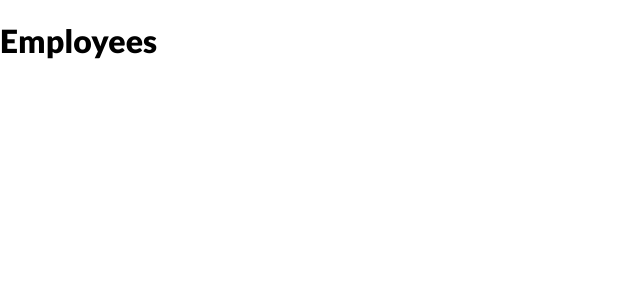
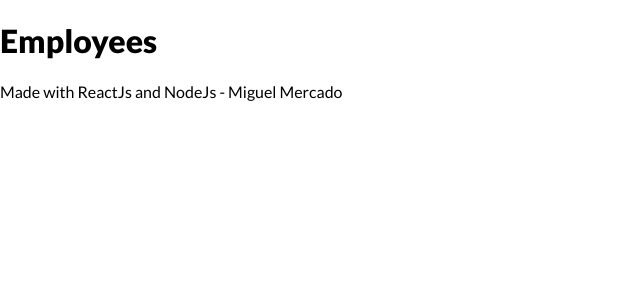
Before and after one commit to mmercado4/employees.nailted.miguelmercado, a React (Create React App) app: page / in a window 1280 px wide. Shown: the top 300 px of the page, without its empty margins (0-640 px from the left). Built offline with nearby package versions, Linux system fonts and the light colour scheme; the HTML template or start-up script is replaced by a standard one.

Commit message:
feat(footer): create footer component

```diff
--- a/package.json
+++ b/package.json
@@ -3,6 +3,9 @@
   "version": "0.1.0",
   "private": true,
   "dependencies": {
+    "@fortawesome/fontawesome-svg-core": "^6.2.0",
+    "@fortawesome/free-solid-svg-icons": "^6.2.0",
+    "@fortawesome/react-fontawesome": "^0.2.0",
     "@testing-library/jest-dom": "^5.16.5",
     "@testing-library/react": "^13.3.0",
     "@testing-library/user-event": "^13.5.0",
--- a/src/App.tsx
+++ b/src/App.tsx
@@ -1,10 +1,12 @@
 import React from "react";
 import Header from "./components/Header";
+import Footer from "./components/Footer";
 
 function App() {
   return (
     <div className="App">
       <Header />
+      <Footer />
     </div>
   );
 }
--- /dev/null
+++ b/src/components/Footer.tsx
@@ -0,0 +1,7 @@
+import React from "react";
+
+const Footer: React.FC = () => {
+  return <footer>Made with ReactJs and NodeJs - Miguel Mercado</footer>;
+};
+
+export default Footer;
```
Also changed, not shown: 1 other file (tests, documents, lock files or other folders).
